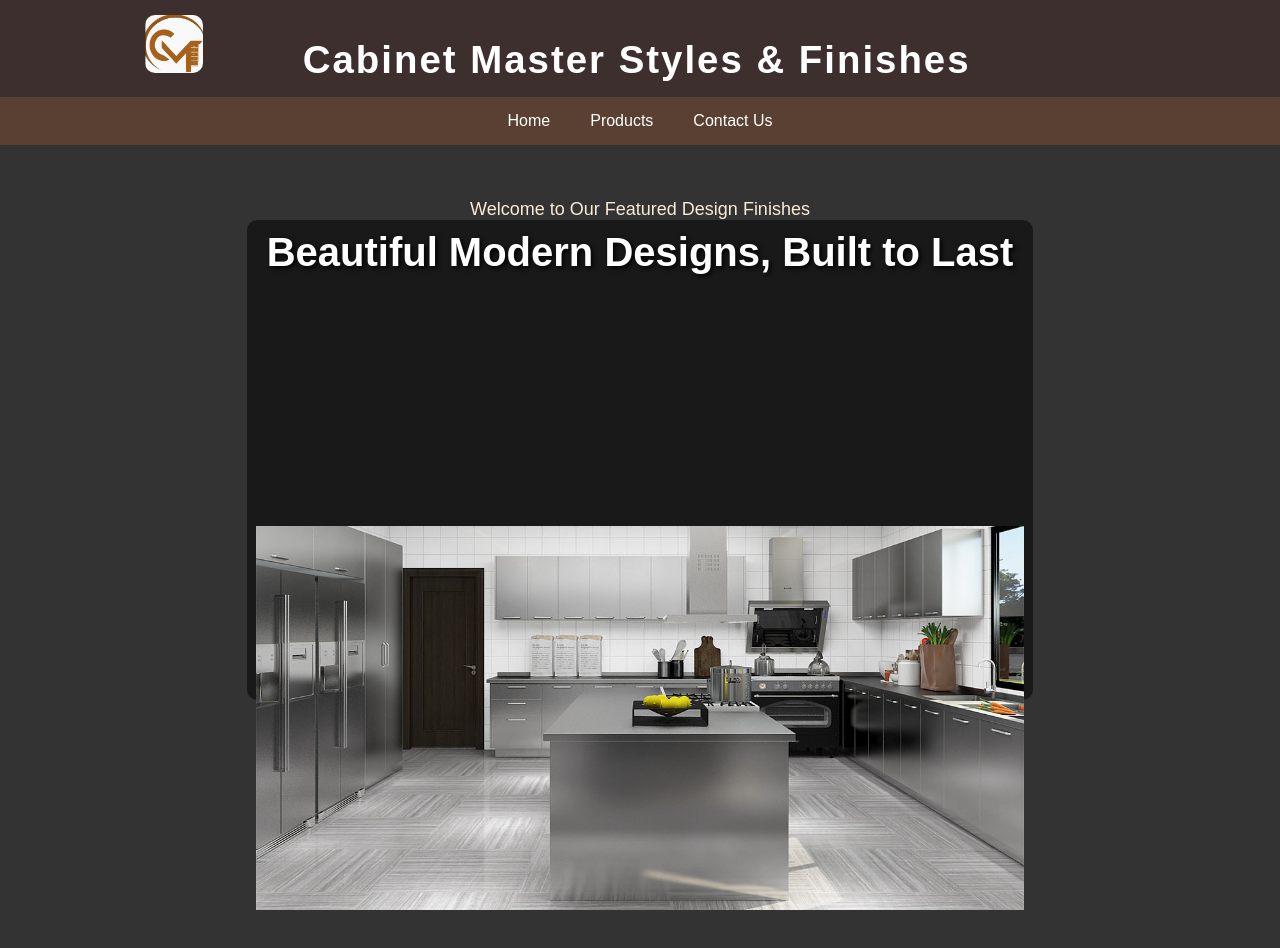
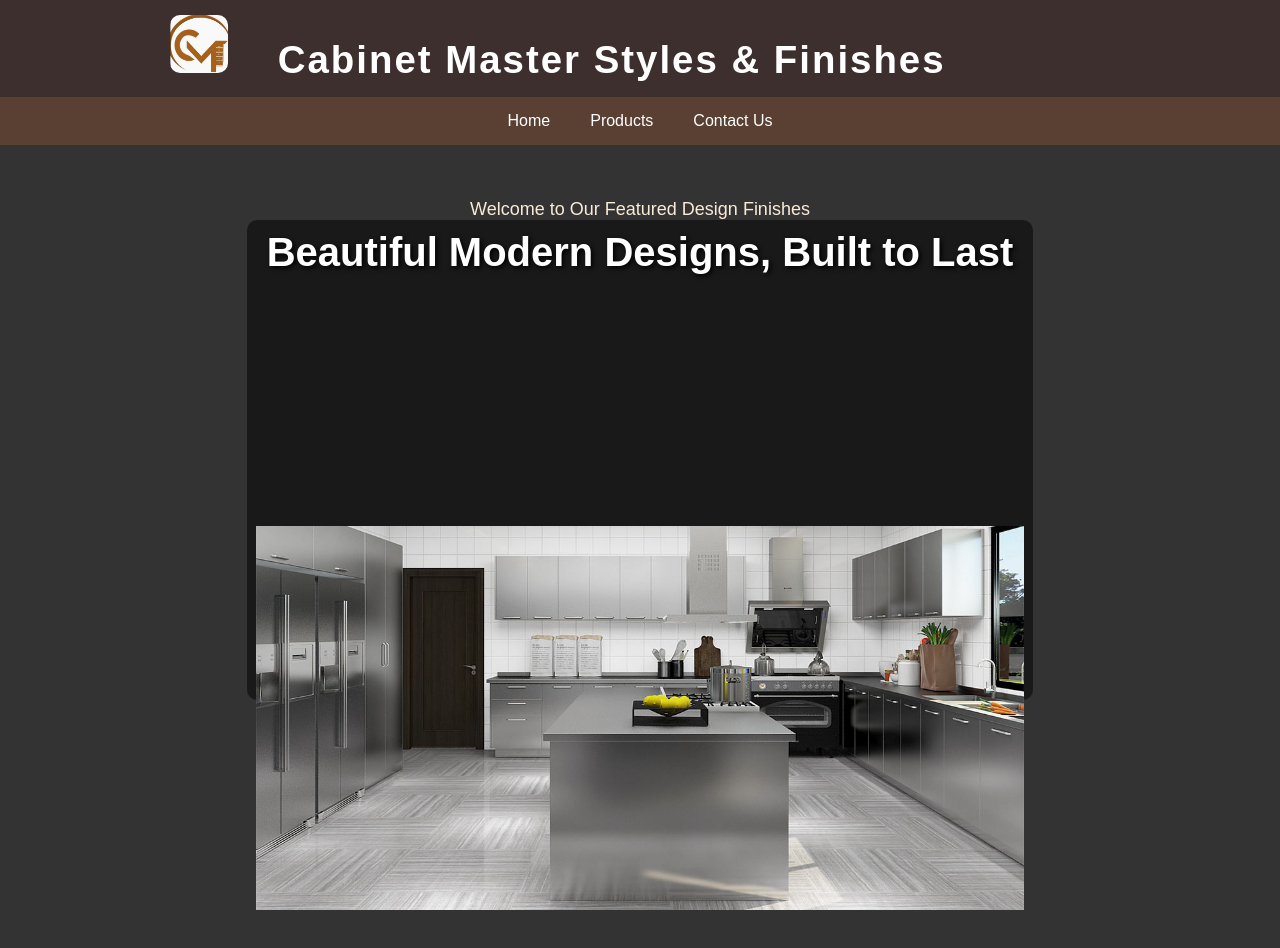
Before and after one commit to MayaRaphael/Cabinet-Master-Styles-Finishes, a plain HTML site: page index.html in a window 1280 px wide. Shown: the top 948 px of the page. Drawn offline with Linux system fonts and the light colour scheme.

Commit message:
Reduce margin-right for header image

```diff
--- a/index.html
+++ b/index.html
@@ -42,7 +42,7 @@
       width: 58px;
       height: 58px;
       border-radius: 10px;
-      margin-right: 100px;
+      margin-right: 50px;
     }
 
     /* Navigation */
```
